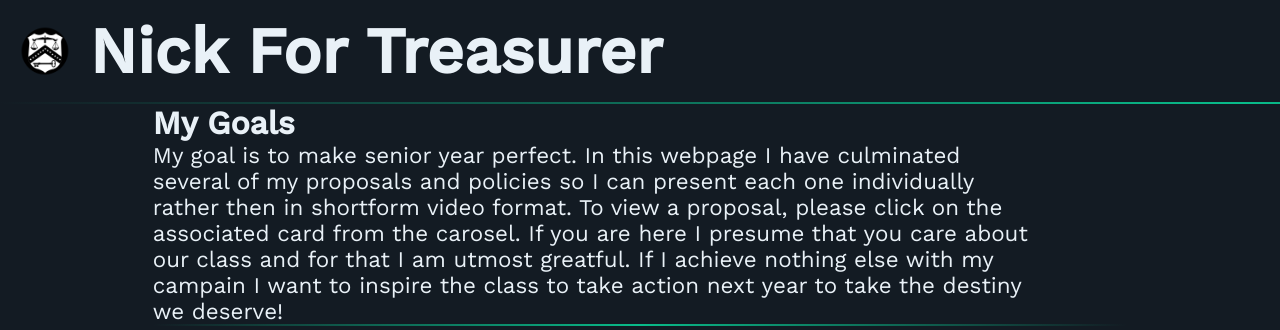
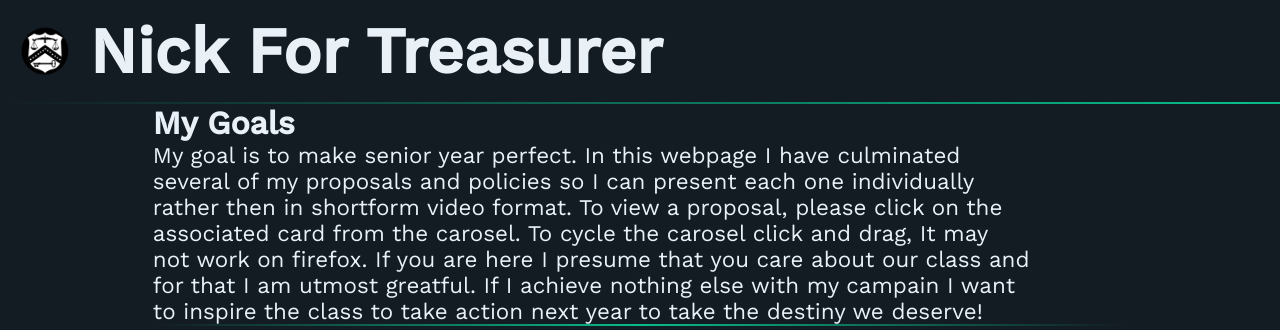
Before and after one commit to NickSchoolsStuff/nickschoolsstuff.github.io, a plain HTML site: page index.html in a window 1280 px wide. Shown: the top 330 px of the page. Drawn offline with nearby package versions, Linux system fonts and the light colour scheme; a web font is replaced by a local one.

Commit message:
Include Warning

```diff
--- a/index.html
+++ b/index.html
@@ -24,7 +24,8 @@
             <h2>My Goals</h2>
         </hgroup>
         <p>My goal is to make senior year perfect. In this webpage I have culminated several of my proposals and policies so I can present each one individually rather then in shortform video format.
-            To view a proposal, please click on the associated card from the carosel. If you are here I presume that you care about our class and for that I am utmost greatful. If I achieve nothing else with my campain I want to inspire the class to take action next year to take the destiny we deserve!
+            To view a proposal, please click on the associated card from the carosel. To cycle the carosel click and drag, It may not work on firefox.
+            If you are here I presume that you care about our class and for that I am utmost greatful. If I achieve nothing else with my campain I want to inspire the class to take action next year to take the destiny we deserve!
         </p>
         <div class="divider"></div>
     </section>
```
